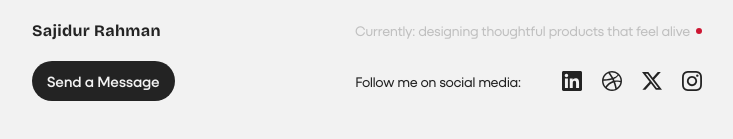
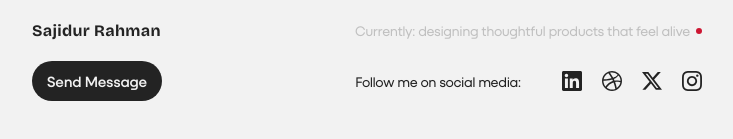
Before and after one commit to sajidur7/sajidurs_portfolio, a Next.js app: page / in a window 1280 px wide. Shown: the part 1702-1841 px from the top of the page, without its empty margins (273-1006 px from the left). Built offline with nearby package versions, Linux system fonts and the light colour scheme.

Commit message:
Shorten the footer button label to Send Message
Co-Authored-By: Claude Opus 5 <noreply@anthropic.com>

```diff
--- a/src/components/space/SiteFooter.tsx
+++ b/src/components/space/SiteFooter.tsx
@@ -32,7 +32,7 @@ export function SiteFooter() {
 
       <div className="flex w-full flex-col items-start gap-[24px] sm:flex-row sm:items-center sm:justify-between sm:gap-0">
         {/* Text only — the label carries it, so no brand mark. */}
-        <MagneticButton href={WHATSAPP_URL} external label="Send a Message" />
+        <MagneticButton href={WHATSAPP_URL} external label="Send Message" />
 
         <div className="flex flex-wrap items-center gap-x-[41px] gap-y-[14px]">
           <p className="text-trim whitespace-nowrap font-body text-[14px] leading-normal text-ink sm:text-right">
```
